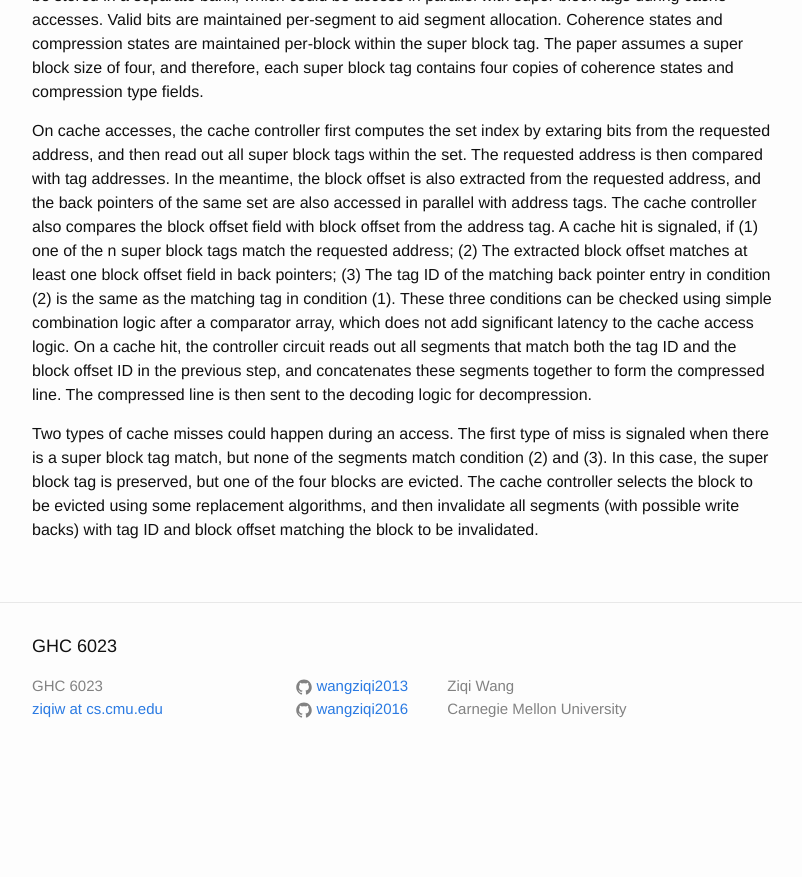
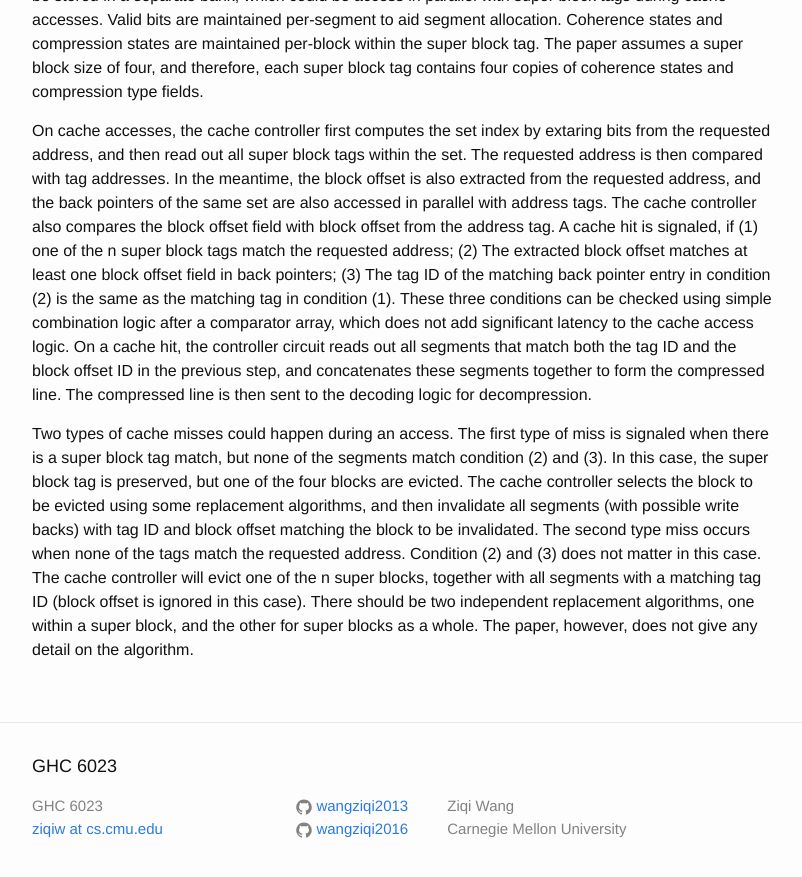
Before and after one commit to wangziqi2013/wangziqi2013.github.io, a Jekyll site: the page built from _posts/2020-06-12-dcc.markdown, in a window 1280 px wide and 900 px high, scrolled down 1507 px. Shown: the top 877 px of the window, without its empty margins (238-1040 px from the left). Built offline with Jekyll 4.4.1, drawn with Linux system fonts in a browser that asks for light colours; before the commit the page ends 2287 px from its top, so only the background shows below that.

Commit message:
Finish cache misses

```diff
--- a/_posts/2020-06-12-dcc.markdown
+++ b/_posts/2020-06-12-dcc.markdown
@@ -70,4 +70,8 @@ Two types of cache misses could happen during an access. The first type of miss
 tag match, but none of the segments match condition (2) and (3). In this case, the super block tag is preserved, but
 one of the four blocks are evicted. The cache controller selects the block to be evicted using some replacement
 algorithms, and then invalidate all segments (with possible write backs) with tag ID and block offset matching the block
-to be invalidated.
+to be invalidated. The second type miss occurs when none of the tags match the requested address. Condition (2) and (3)
+does not matter in this case. The cache controller will evict one of the n super blocks, together with all segments
+with a matching tag ID (block offset is ignored in this case). There should be two independent replacement algorithms,
+one within a super block, and the other for super blocks as a whole. The paper, however, does not give any detail on the
+algorithm.
```
